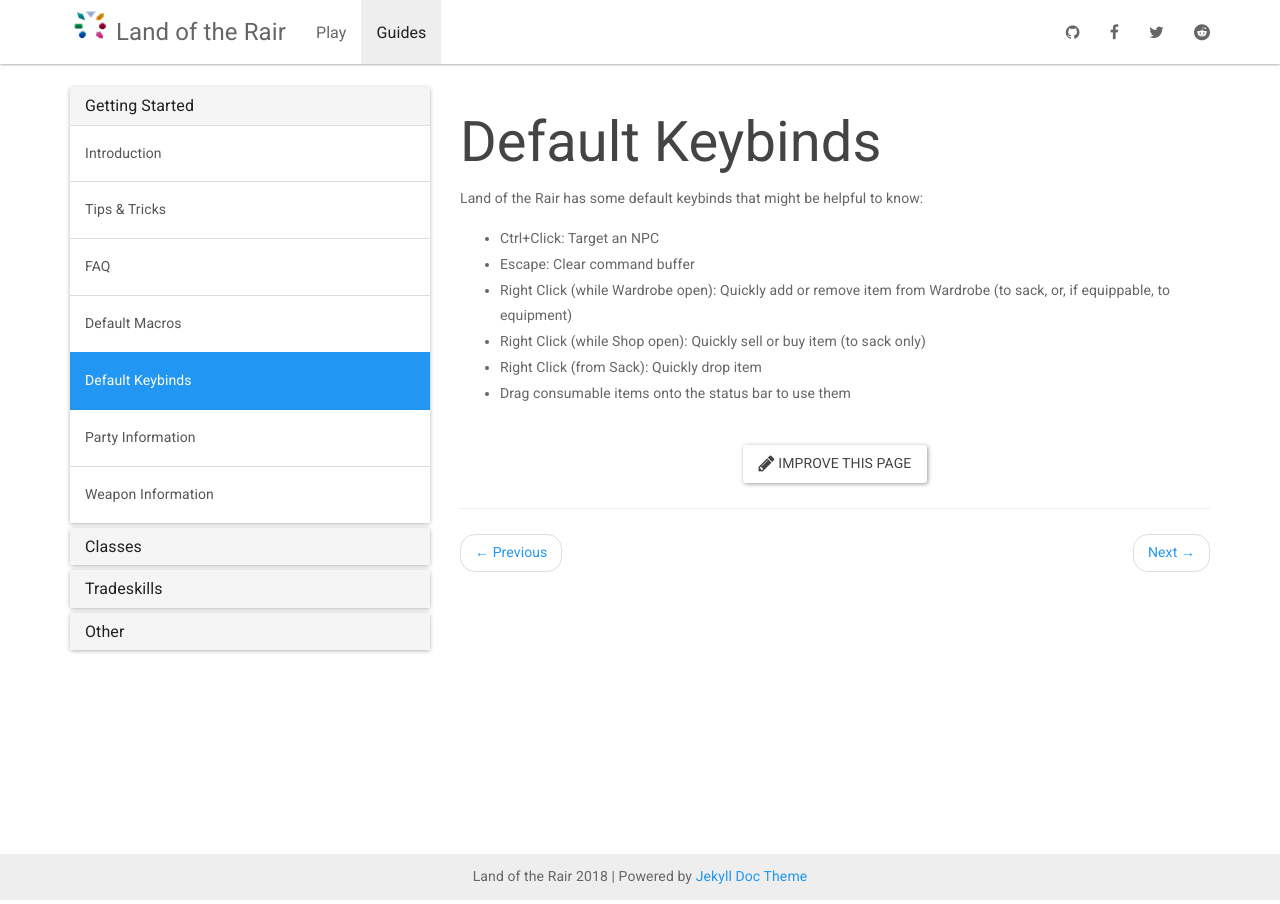
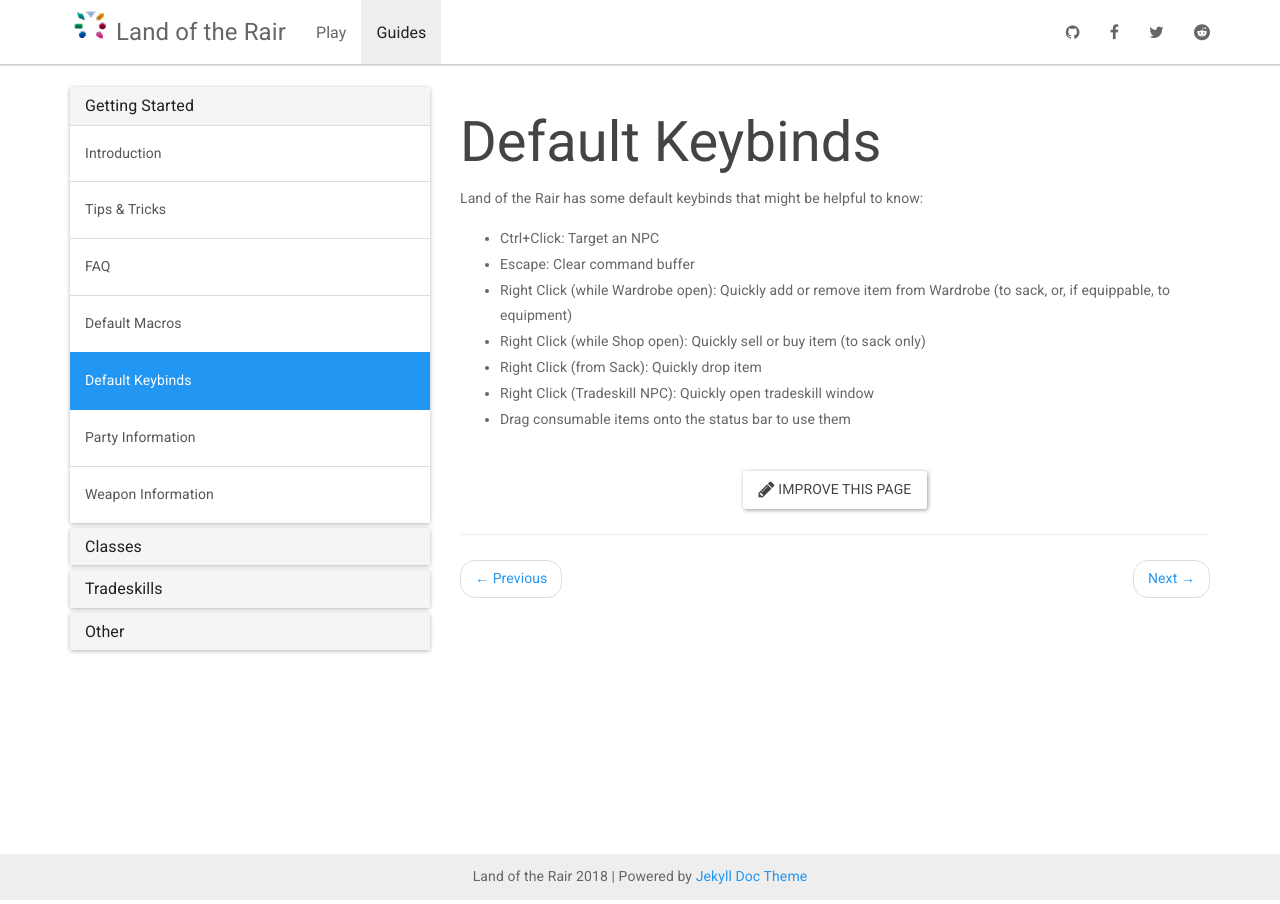
Before and after one commit to LandOfTheRair/landoftherair.github.io, a Jekyll site: the page built from _docs/getting-started/default-keybinds.md, in a window 1280 px wide. Built offline with Jekyll 4.4.1, drawn with Linux system fonts in a browser that asks for light colours; nearby versions of some CDN libraries.

Commit message:
Update default-keybinds.md

```diff
--- a/_docs/getting-started/default-keybinds.md
+++ b/_docs/getting-started/default-keybinds.md
@@ -10,4 +10,5 @@
 * Right Click (while Wardrobe open): Quickly add or remove item from Wardrobe (to sack, or, if equippable, to equipment)
 * Right Click (while Shop open): Quickly sell or buy item (to sack only)
 * Right Click (from Sack): Quickly drop item
+* Right Click (Tradeskill NPC): Quickly open tradeskill window
 * Drag consumable items onto the status bar to use them
```
